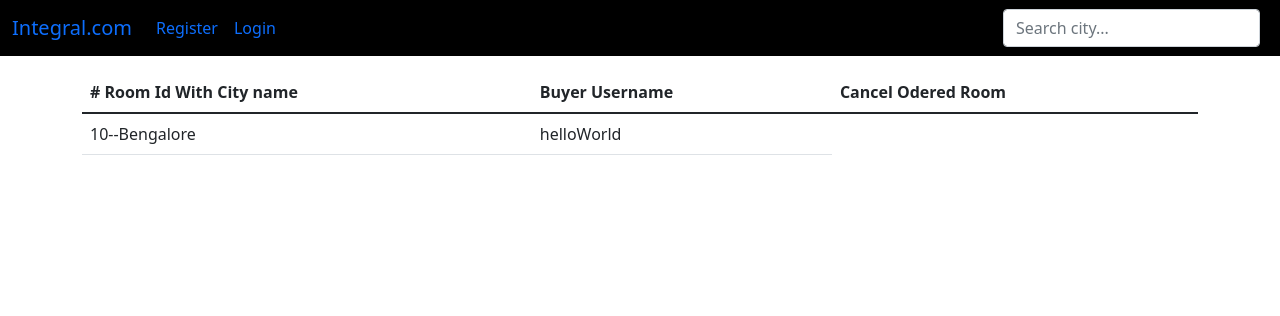
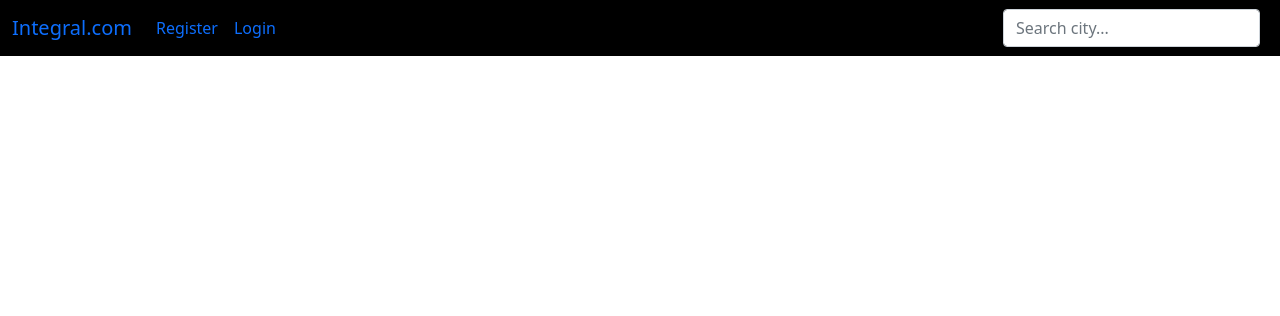
Before and after one commit to kcbiradar/RoomForRent-Git, a Django app: page /order/ in a window 1280 px wide. Shown: the top 316 px of the page. Run offline with Django 4.2, Linux system fonts and the light colour scheme; data comes from the database, SQL or seed files in the repository; both versions use the stored data as it was after the commit.

Commit message:
bugs are fixed

```diff
--- a/Integral1/RoomForRent/room/templates/room/order.htm
+++ b/Integral1/RoomForRent/room/templates/room/order.htm
@@ -4,7 +4,7 @@
 
   {% for orders in order%}
 
-
+  {% if request.user == orders.buyer_username  or request.user == is_superuser %}
   <table class="table">
     <thead>
       <tr>
@@ -17,11 +17,10 @@
       <tr>
         <td>{{ orders.room_id }}</td>
         <td>{{ orders.buyer_username }}</td>
-        {% if request.user == orders.buyer_username%}
         <td>   <a href="{% url 'cancel'  %}"><input type="submit" value= "Cancel"></a> </td>
-        {% endif %}
       </tr>
     </tbody>
+    {% endif %}
   </table>
 
 
--- a/Integral1/RoomForRent/room/templates/room/room.htm
+++ b/Integral1/RoomForRent/room/templates/room/room.htm
@@ -48,9 +48,7 @@
     localStorage.setItem((document.querySelector('#order').disabled),true)
 
      alert('Your room ordered successfully.');
-}
-
-
+  }
   </script>
 
 
--- a/Integral1/RoomForRent/room/views.py
+++ b/Integral1/RoomForRent/room/views.py
@@ -15,6 +15,8 @@ from .forms import RegisterUserForm,RoomForm,RentedForm,QueriesForm
 from django.http import HttpResponse
 
 from .models import Room,Cities,RentedRooms
+
+from django.db.models import Q
 
 # Create your views here.
 
@@ -40,14 +42,17 @@ def logout_user(request):
 
 
 def home(request):
-    # room_list = Room.objects.all()
 
     q = request.GET.get('q') if request.GET.get('q') != None else ''
-    room_list = Room.objects.filter(city__icontains=q)
-
-    # cities = Cities.objects.all()
-
-    return render(request, 'room/home.htm',{'room_list':room_list})
+    #order = RentedRooms.objects.all()
+    room_list = Room.objects.exclude(
+        Q(id__in=RentedRooms.objects.values('room_id'))
+    )
+    order = RentedRooms.objects.all()
+    return render(request, 'room/home.htm',{
+        'room_list':room_list,
+        'order': order
+        })
 
 @login_required(login_url='login')
 def create_room(request):
@@ -107,8 +112,6 @@ def room(request,pk):
         form = RentedForm(request.POST)
         if form.is_valid():
             room = form.save(commit=False)
-            # if room.buyer_username == request.room_id.owner:
-            #     return HttpResponse('You are not allowed buy this room.')
             room.buyer_username = request.user
             room.room_id_id = pk
 
```
Also changed, not shown: Integral1/RoomForRent/room/templates/room/home.htm (+1 -7 lines), Integral1/RoomForRent/db.sqlite3.
